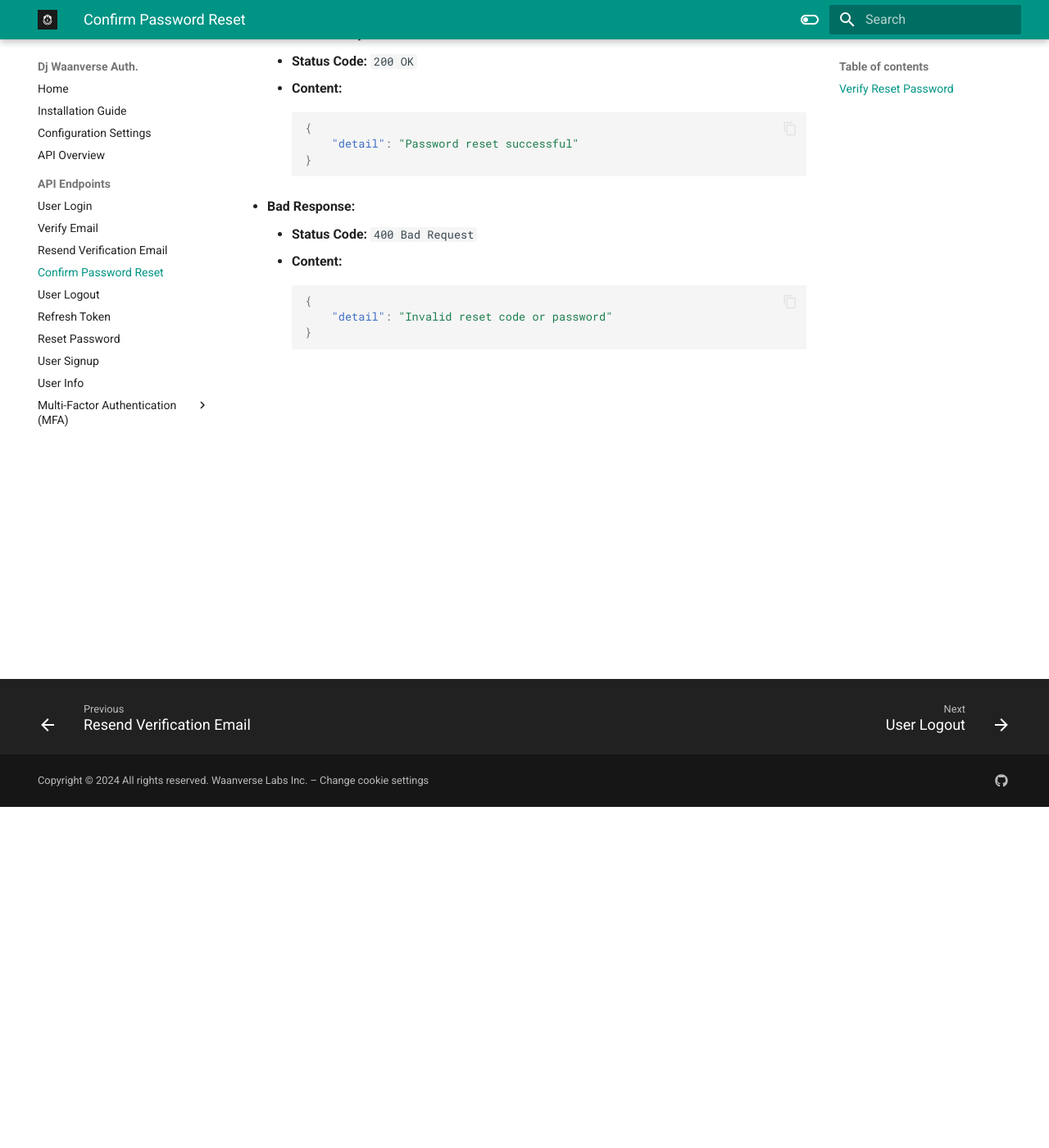
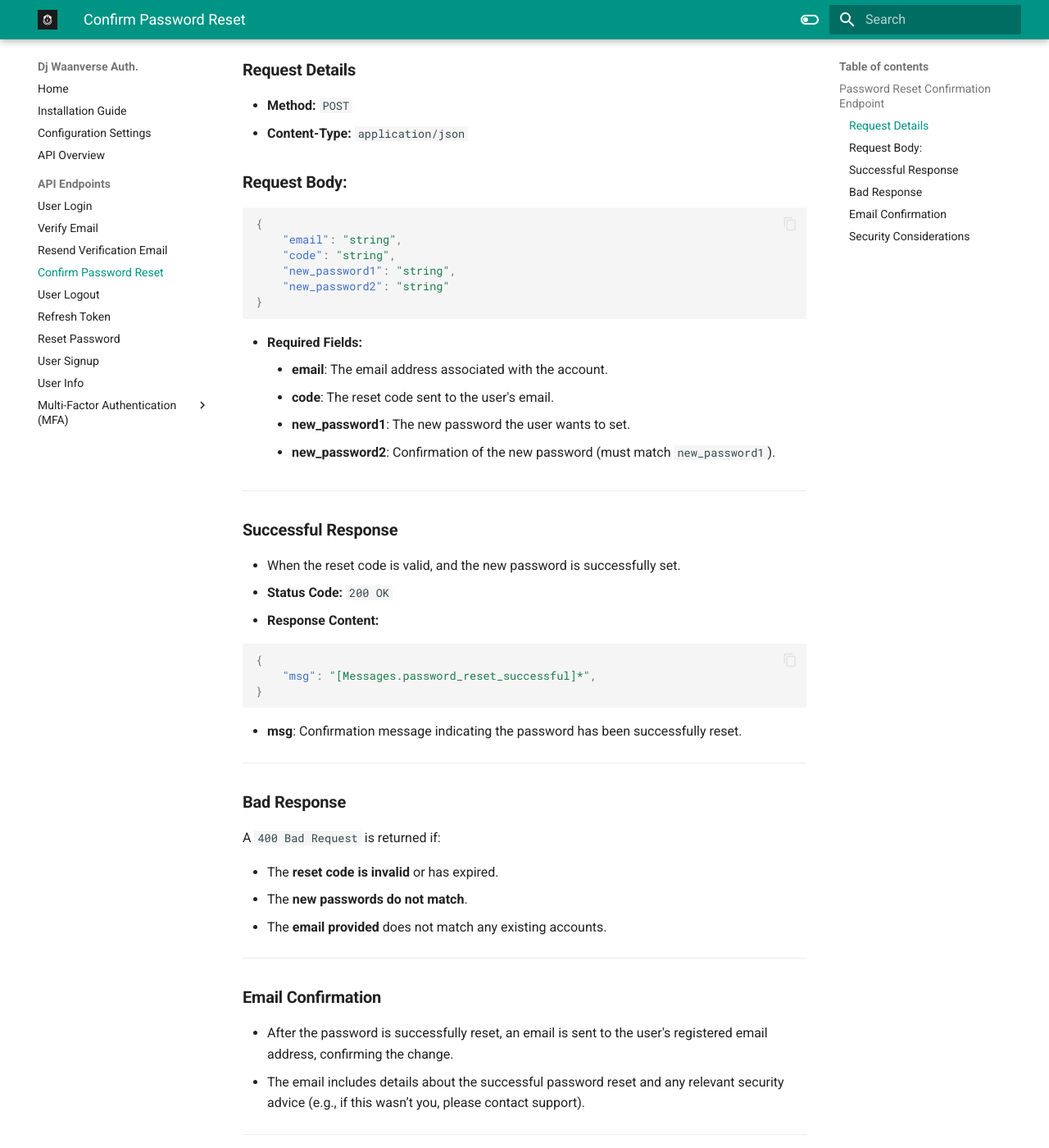
Before and after one commit to Theetawee/DJ_WAANVERSE_AUTH_DOCS, an MkDocs documentation site: the page built from docs/endpoints/confirm_reset_password.md, in a window 1280 px wide and 1400 px high, scrolled down 416 px. Shown: the whole window at 82% size. Built offline with MkDocs 1.6.1 and Material for MkDocs 9.7.7, drawn with Linux system fonts in a browser that asks for light colours; the version menu is left out; some of the changed text lies outside the part shown.

Commit message:
updated password management

````diff
--- a/docs/endpoints/confirm_reset_password.md
+++ b/docs/endpoints/confirm_reset_password.md
@@ -1,22 +1,68 @@
+## **Password Reset Confirmation Endpoint**
 
-## Verify Reset Password
+- **Route:** `POST /password/reset/new`
+- **Description:** Completes the password reset process by verifying the reset code and updating the user’s password. An email confirming the password change is also sent to the user.
 
--   **Route:** `POST /password/reset/new`
--   **Description:** Verifies the password reset code and sets a new password.
--   **Method:** `POST`
--   **Successful Response:**
-    -   **Status Code:** `200 OK`
-    -   **Content:**
-        ```json
-        {
-            "detail": "Password reset successful"
-        }
-        ```
--   **Bad Response:**
-    -   **Status Code:** `400 Bad Request`
-    -   **Content:**
-        ```json
-        {
-            "detail": "Invalid reset code or password"
-        }
-        ```
+---
+
+### **Request Details**
+
+- **Method:** `POST`
+- **Content-Type:** `application/json`
+
+### **Request Body:**
+
+```json
+{
+    "email": "string",
+    "code": "string",
+    "new_password1": "string",
+    "new_password2": "string"
+}
+```
+
+- **Required Fields:**
+    - **email**: The email address associated with the account.
+    - **code**: The reset code sent to the user's email.
+    - **new_password1**: The new password the user wants to set.
+    - **new_password2**: Confirmation of the new password (must match `new_password1`).
+
+---
+
+### **Successful Response**
+
+- When the reset code is valid, and the new password is successfully set.
+- **Status Code:** `200 OK`
+- **Response Content:**
+
+```json
+{
+    "msg": "[Messages.password_reset_successful]*",
+}
+```
+
+- **msg**: Confirmation message indicating the password has been successfully reset.
+
+---
+
+### **Bad Response**
+
+A `400 Bad Request` is returned if:
+
+- The **reset code is invalid** or has expired.
+- The **new passwords do not match**.
+- The **email provided** does not match any existing accounts.
+
+---
+
+### **Email Confirmation**
+
+- After the password is successfully reset, an email is sent to the user's registered email address, confirming the change.
+- The email includes details about the successful password reset and any relevant security advice (e.g., if this wasn’t you, please contact support).
+
+---
+
+### **Security Considerations**
+
+- The reset code has a limited lifespan for security purposes.
+- Ensure **strong password policies** are enforced (e.g., minimum length, complexity) to protect user accounts.
````
Also changed, not shown: docs/endpoints/reset_password.md (+48 -20 lines), 1 other file.
